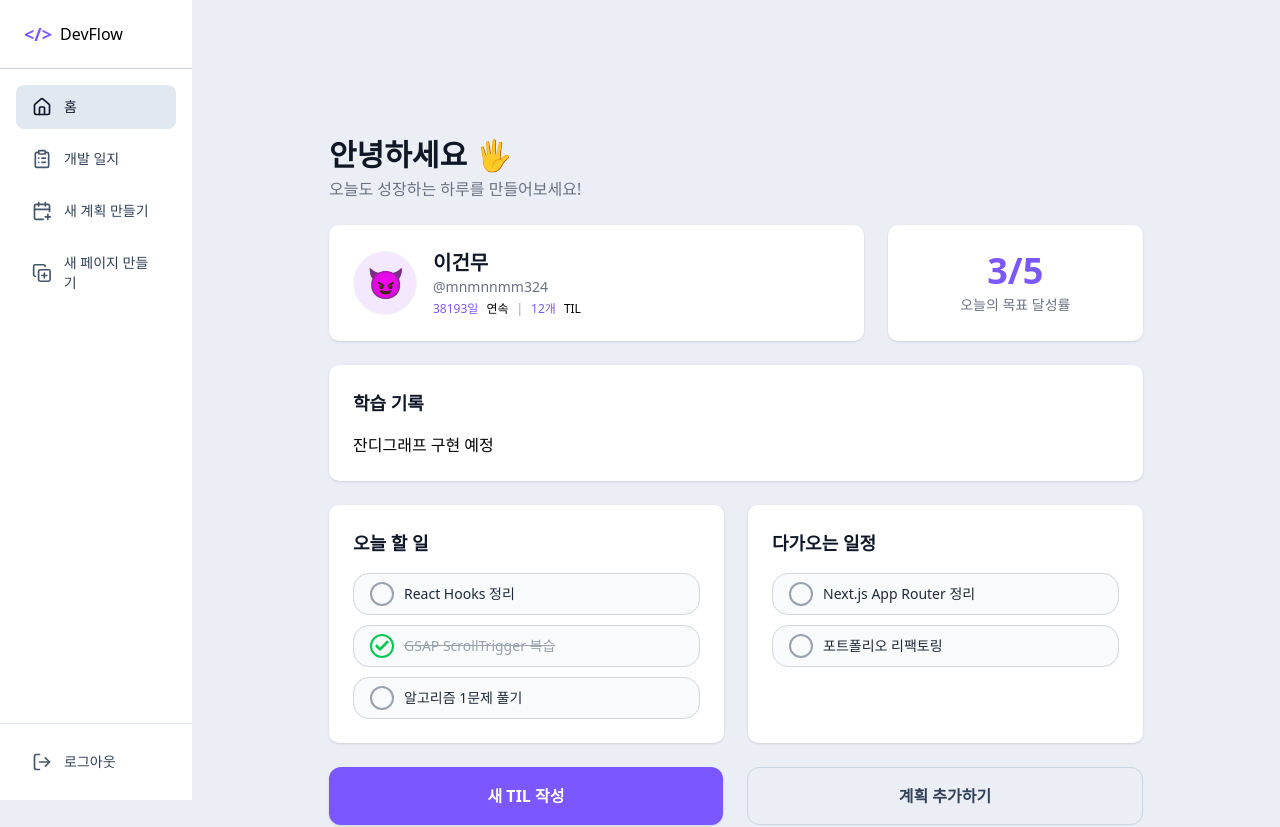
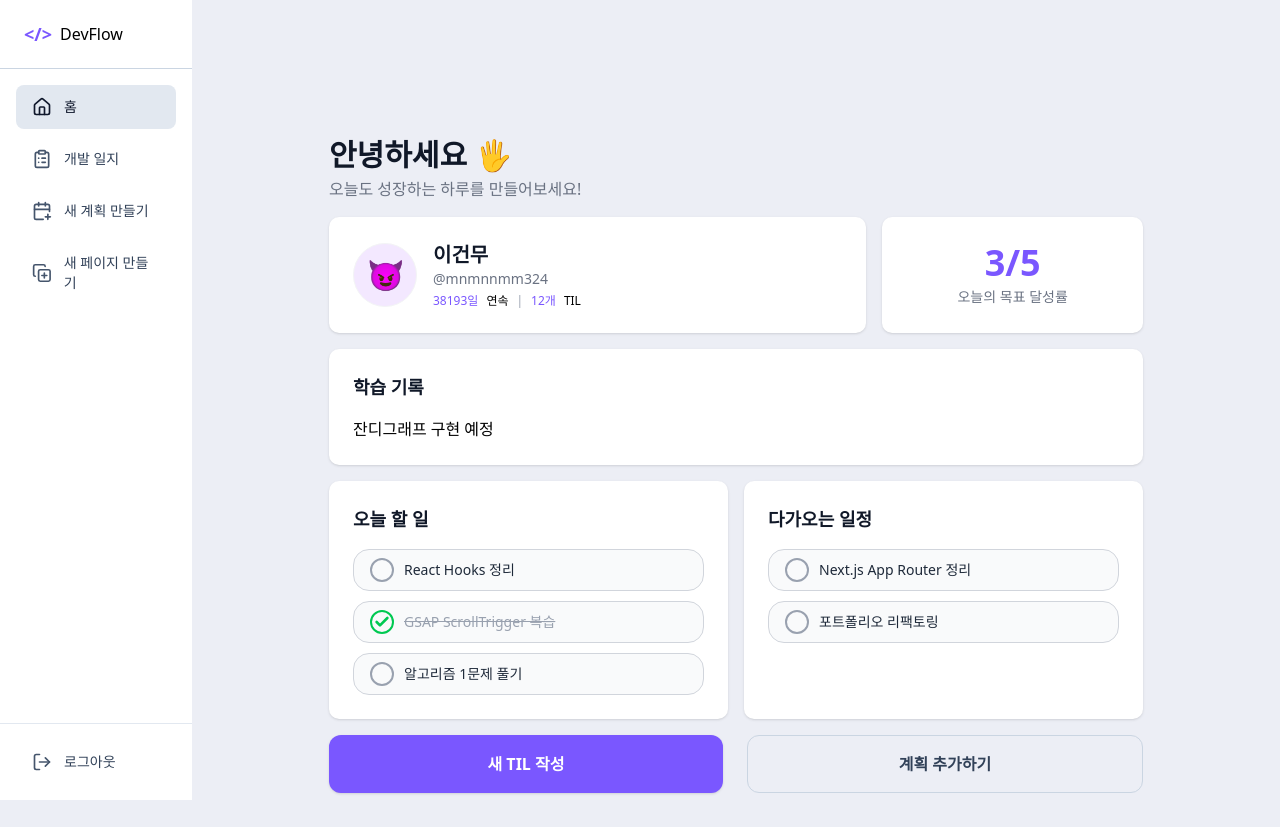
Before and after one commit to DeveloperBlog-Devflow/devflow, a Next.js app: page / in a window 1280 px wide. Shown: the top 827 px of the page. Built offline with nearby package versions, Linux system fonts and the light colour scheme; no server answers.

Commit message:
refactor: 홈 페이지에서의 컴포넌트 간격 수정 및 통일

```diff
--- a/app/(with-sidebar)/(home)/page.tsx
+++ b/app/(with-sidebar)/(home)/page.tsx
@@ -6,18 +6,18 @@ import ButtonSection from '@/components/home/ButtonSection';
 
 const Page = () => {
   return (
-    <div className="bg-background flex min-h-screen flex-col gap-6 font-sans md:p-[137px]">
+    <div className="bg-background flex min-h-screen flex-col gap-4 font-sans md:p-[137px]">
       {/* 1. Header */}
       <HeaderSection />
 
       {/* 2-1. ProfileSection */}
-      <ProfileSection className="grid grid-cols-1 gap-6 md:grid-cols-3" />
+      <ProfileSection className="grid grid-cols-1 gap-4 md:grid-cols-3" />
 
       {/* 2-2. GraphSection */}
       <GraphSection></GraphSection>
 
       {/* 2-3. BottomSection */}
-      <BottomSection className="grid grid-cols-1 gap-6 md:grid-cols-2" />
+      <BottomSection className="grid grid-cols-1 gap-4 md:grid-cols-2" />
 
       {/* 3. ButtonSection */}
       <ButtonSection />
```
